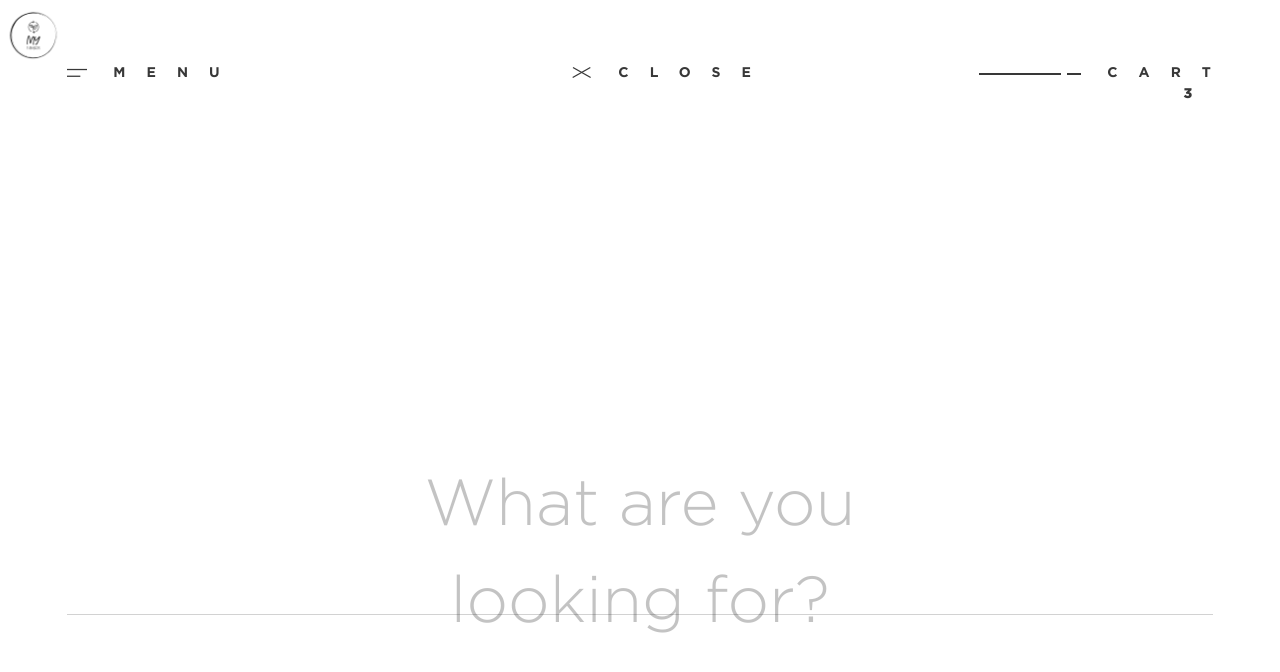
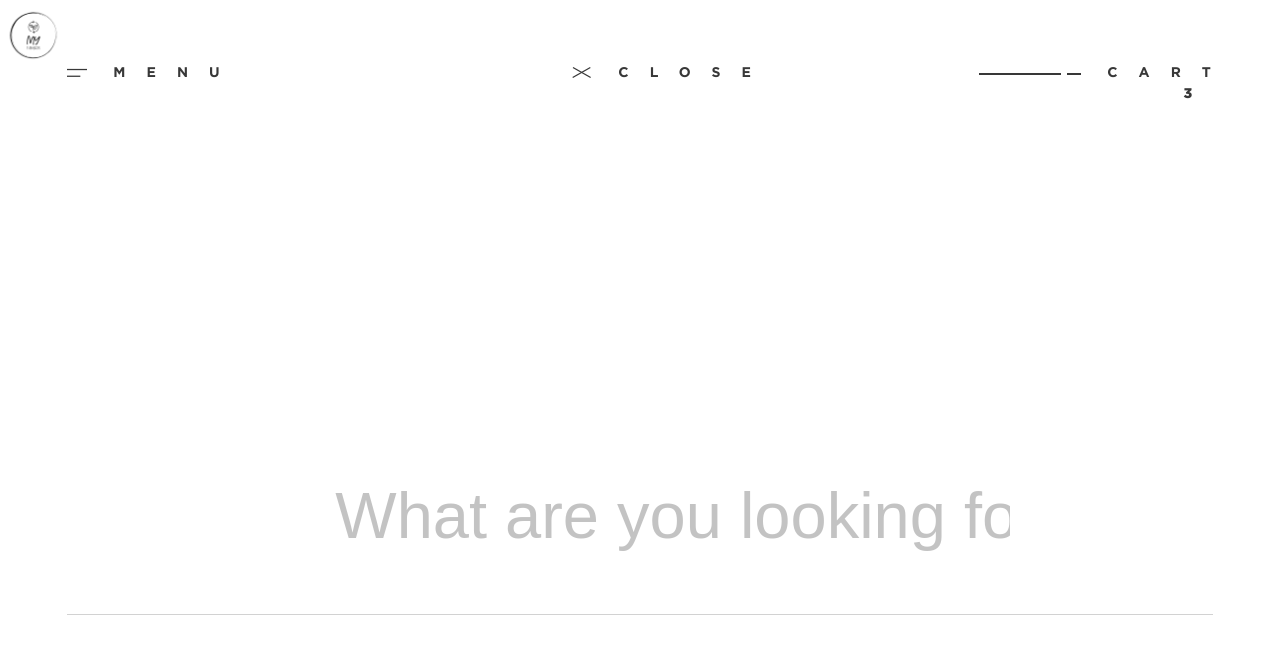
Before and after one commit to aokiLourenco/AS-Projeto, a website built with Parcel: page MYFashion 2/search.html in a window 1280 px wide. Built offline with nearby package versions, Linux system fonts and the light colour scheme; files whose address does not match are found by name.

Commit message:
muito bom

```diff
--- a/MYFashion 2/index.css
+++ b/MYFashion 2/index.css
@@ -2,8 +2,8 @@
     position: absolute;
     top: 0;
     left: 960px;
-    width: 100%;
-    height: 1024px;
+    width: 50%;
+    height: 1080px;
     object-fit: cover;
 }
 
--- a/MYFashion 2/search.css
+++ b/MYFashion 2/search.css
@@ -179,6 +179,24 @@
     display: inline-block;
 }
 
+::placeholder {
+    color: var(--color-darkslategray-300);
+}
+
+.what-are-you input[type=text] {
+    height: 100%;
+    width: 110%;
+    top: 5%;
+    left: 1px;
+    font-size: 65px;
+    line-height: 150%;
+    font-weight: 300;
+    color: var(--color-darkslategray-300);
+    text-align: center;
+    border: 0;
+    outline: none;
+}
+
 .image-removebg-preview-1-37 {
     position: absolute;
     height: 6.12%;
--- a/MYFashion 2/search.html
+++ b/MYFashion 2/search.html
@@ -65,7 +65,9 @@
             </div>
         </div>
         <div class="line64"></div>
-        <div class="what-are-you">What are you looking for?</div>
+        <div class="what-are-you">
+            <input type="text" placeholder="What are you looking for?">
+        </div>
         <img class="image-removebg-preview-1-37" alt="" src="./public/imageremovebgpreview-1-3@2x.png" id="imageRemovebgPreview13" />
     </div>
 
```
Also changed, not shown: MYFashion 2/index.html (+1 -1 lines).
